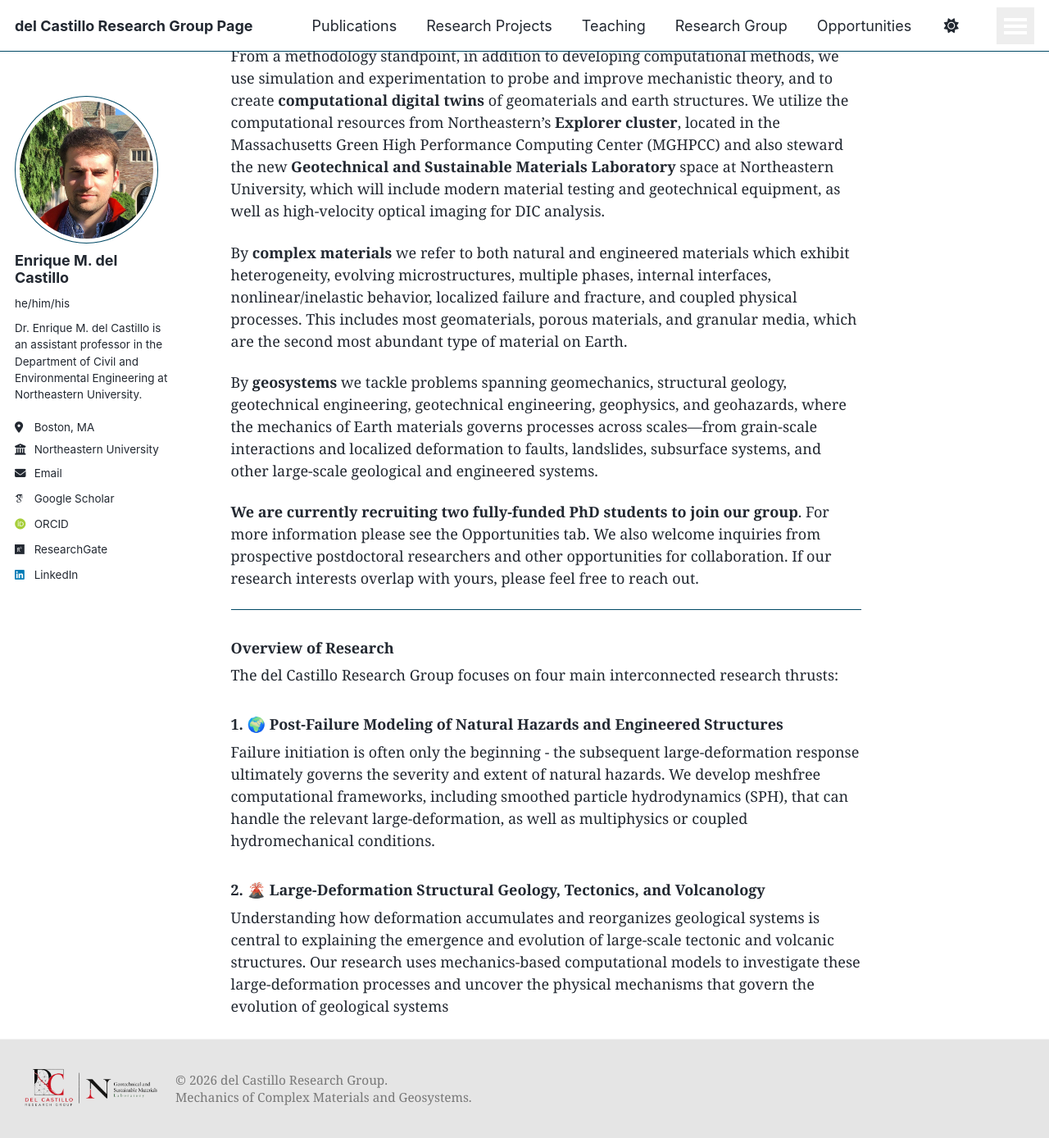
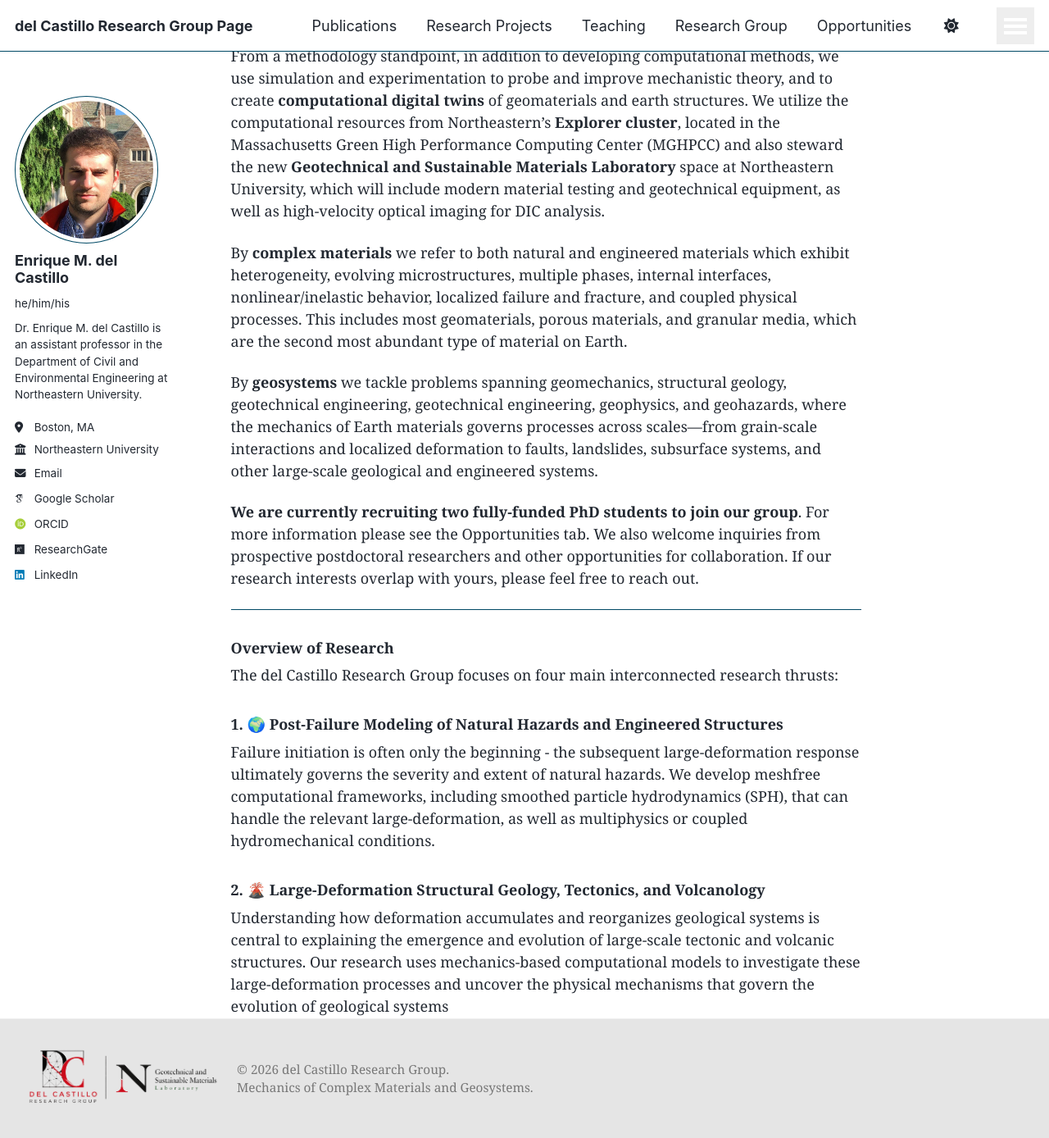
Before and after one commit to emdc19/emdcwebsite, a Jekyll site: the page built from _pages/about.md, in a window 1280 px wide and 1400 px high, scrolled down 482 px. Shown: the top 1388 px of the window at 82% size. Built offline with Jekyll 4.4.1, drawn with Linux system fonts in a browser that asks for light colours; some web fonts are replaced; a script that is not in the unit is left out.

Commit message:
Update _custom.scss

```diff
--- a/_sass/_custom.scss
+++ b/_sass/_custom.scss
@@ -231,7 +231,7 @@
 }
 
 .lab-footer-bar__logo {
-  height: 60px;
+  height: 85px;
   width: auto;
 }
 
@@ -293,5 +293,5 @@ body,
 
 /* Prevent page content from being hidden behind the fixed footer */
 #main {
-  padding-bottom: 110px;
+  padding-bottom: 130px;
 }
```
